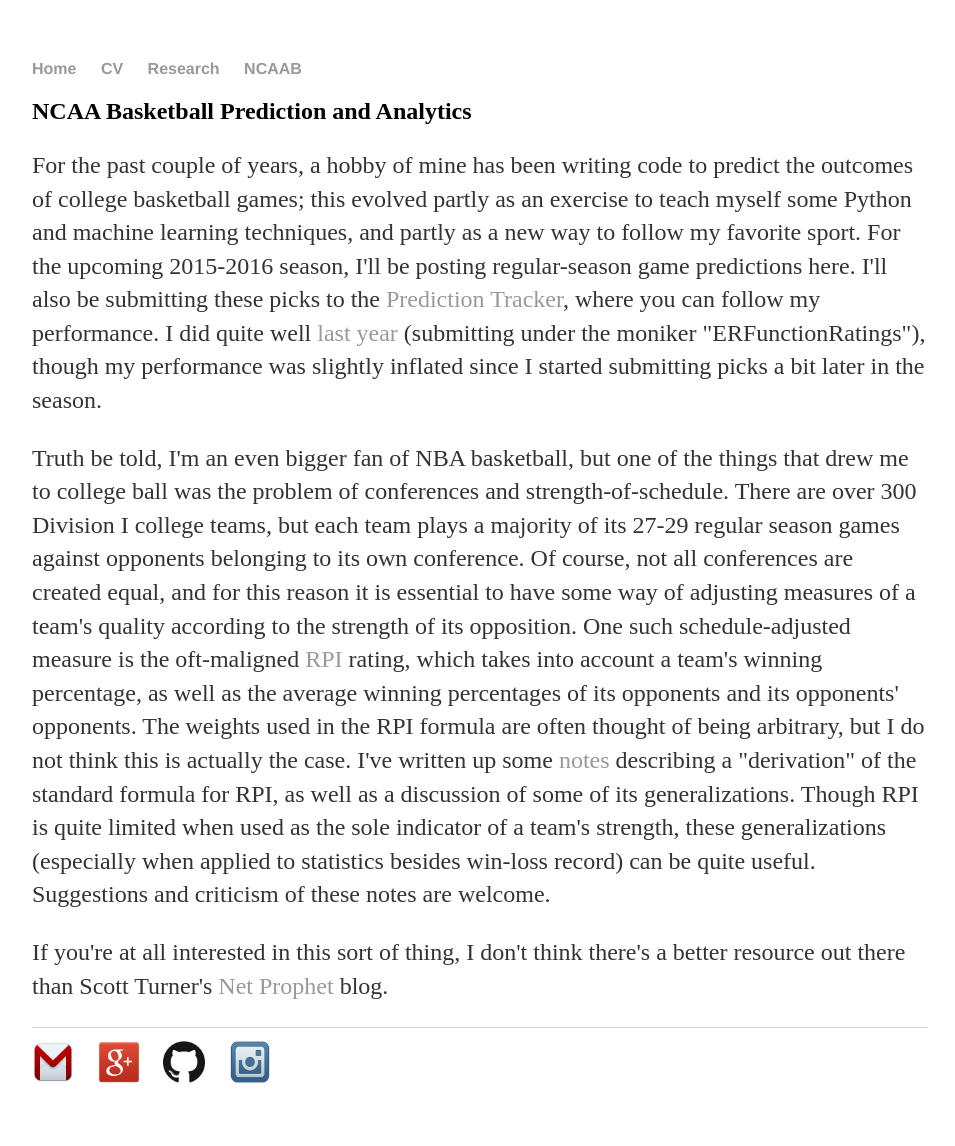
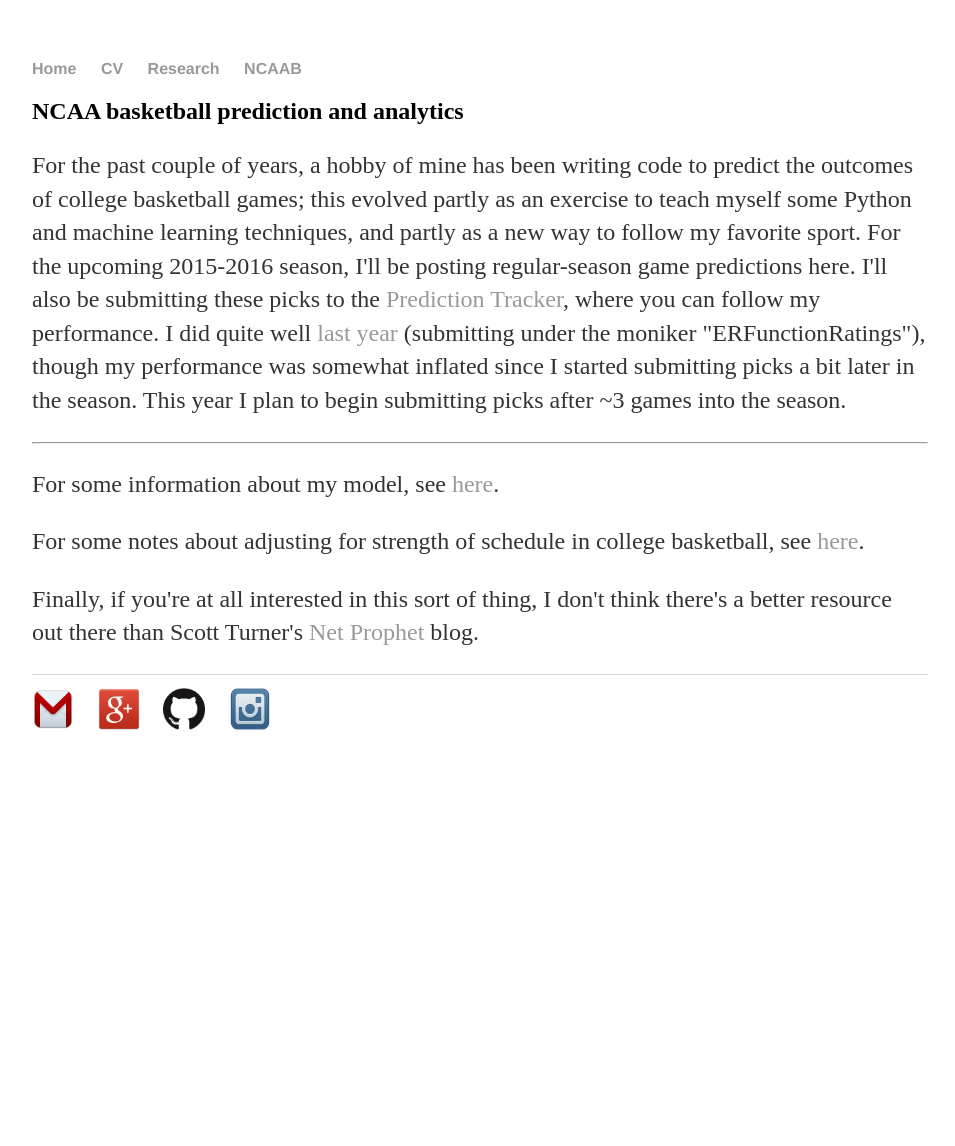
Before and after one commit to erikrforseth/erikrforseth.github.io, a Jekyll site: the page built from basketball/index.html, in a window 1280 px wide. Shown: the whole page, without its empty margins (160-1115 px from the left). Built offline with Jekyll 4.4.1, drawn with Linux system fonts in a browser that asks for light colours; after the commit the page ends 900 px from its top, so only the background shows below that.

Commit message:
Some re-structuring of basketball page.

```diff
--- a/basketball/index.html
+++ b/basketball/index.html
@@ -3,10 +3,10 @@ layout: default
 title: Erik Forseth
 ---
 <div class="blurb">
-  <h2>NCAA Basketball Prediction and Analytics</h2>
-  <p>For the past couple of years, a hobby of mine has been writing code to predict the outcomes of college basketball games; this evolved partly as an exercise to teach myself some Python and machine learning techniques, and partly as a new way to follow my favorite sport. For the upcoming 2015-2016 season, I'll be posting regular-season game predictions here. I'll also be submitting these picks to the <a href="http://www.thepredictiontracker.com/basketball.php">Prediction Tracker</a>, where you can follow my performance. I did quite well <a href = "http://www.thepredictiontracker.com/bbresults.php">last year</a> (submitting under the moniker "ERFunctionRatings"), though my performance was slightly inflated since I started submitting picks a bit later in the season.</p>
-
-  <p>Truth be told, I'm an even bigger fan of NBA basketball, but one of the things that drew me to college ball was the problem of conferences and strength-of-schedule. There are over 300 Division I college teams, but each team plays a majority of its 27-29 regular season games against opponents belonging to its own conference. Of course, not all conferences are created equal, and for this reason it is essential to have some way of adjusting measures of a team's quality according to the strength of its opposition. One such schedule-adjusted measure is the oft-maligned <a href="https://en.wikipedia.org/wiki/Rating_Percentage_Index">RPI</a> rating, which takes into account a team's winning percentage, as well as the average winning percentages of its opponents and its opponents' opponents. The weights used in the RPI formula are often thought of being arbitrary, but I do not think this is actually the case. I've written up some <a href="/basketball/RPInotes.pdf">notes</a> describing a "derivation" of the standard formula for RPI, as well as a discussion of some of its generalizations. Though RPI is quite limited when used as the sole indicator of a team's strength, these generalizations (especially when applied to statistics besides win-loss record) can be quite useful. Suggestions and criticism of these notes are welcome.</p>
-
-  <p>If you're at all interested in this sort of thing, I don't think there's a better resource out there than Scott Turner's <a href = "http://netprophetblog.blogspot.com/">Net Prophet</a> blog.</p>
+  <h2>NCAA basketball prediction and analytics</h2>
+  <p>For the past couple of years, a hobby of mine has been writing code to predict the outcomes of college basketball games; this evolved partly as an exercise to teach myself some Python and machine learning techniques, and partly as a new way to follow my favorite sport. For the upcoming 2015-2016 season, I'll be posting regular-season game predictions here. I'll also be submitting these picks to the <a href="http://www.thepredictiontracker.com/basketball.php">Prediction Tracker</a>, where you can follow my performance. I did quite well <a href = "http://www.thepredictiontracker.com/bbresults.php">last year</a> (submitting under the moniker "ERFunctionRatings"), though my performance was somewhat inflated since I started submitting picks a bit later in the season. This year I plan to begin submitting picks after ~3 games into the season.</p>
+  <hr>
+  <p> For some information about my model, see <a href="/model">here</a>. </p>
+  <p> For some notes about adjusting for strength of schedule in college basketball, see <a href="/rpi">here</a>.</p>
+  <p>Finally, if you're at all interested in this sort of thing, I don't think there's a better resource out there than Scott Turner's <a href = "http://netprophetblog.blogspot.com/">Net Prophet</a> blog.</p>
 </div><!-- /.blurb -->
```
Also changed, not shown: basketball/model/index.html (added, +8 -0 lines), basketball/rpi/index.html (added, +8 -0 lines).
